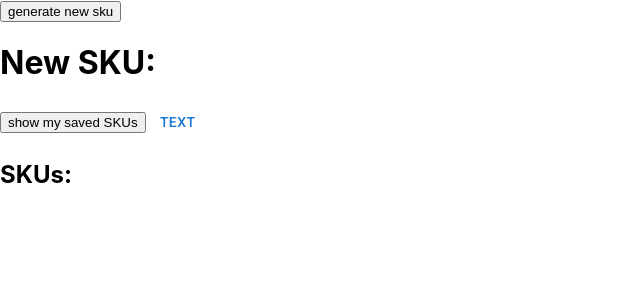
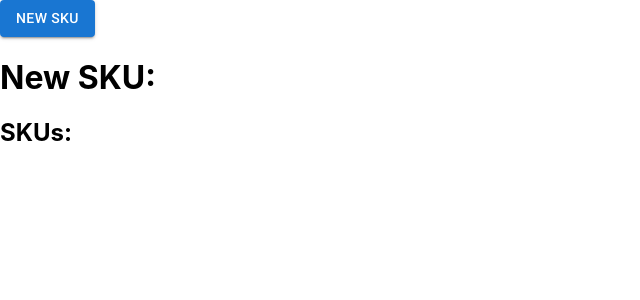
Before and after one commit to damianjuan/SKU_Generator, a React (Create React App) app in the folder sku-generator/: page / in a window 1280 px wide. Shown: the top 300 px of the page, without its empty margins (0-640 px from the left). Built offline with nearby package versions, Linux system fonts and the light colour scheme.

Commit message:
new button working

```diff
--- a/sku-generator/src/App.js
+++ b/sku-generator/src/App.js
@@ -36,10 +36,10 @@ const App = () => {
   console.log(skuList);
   return (
     <div className="App">
-      <button onClick={generateNewSku}>generate new sku</button>
+      {/* <button onClick={generateNewSku}>generate new sku</button> */}
+      {/* <button>show my saved SKUs</button> */}
+      <Button variant="contained" onClick={generateNewSku}>New SKU</Button>
       <h1>New SKU: {newSku}</h1>
-      <button>show my saved SKUs</button>
-      <Button variant="text">Text</Button>
       <h2>SKUs:</h2>
       {skuList.map((sku) => (
         <h3>{sku}</h3>
```
